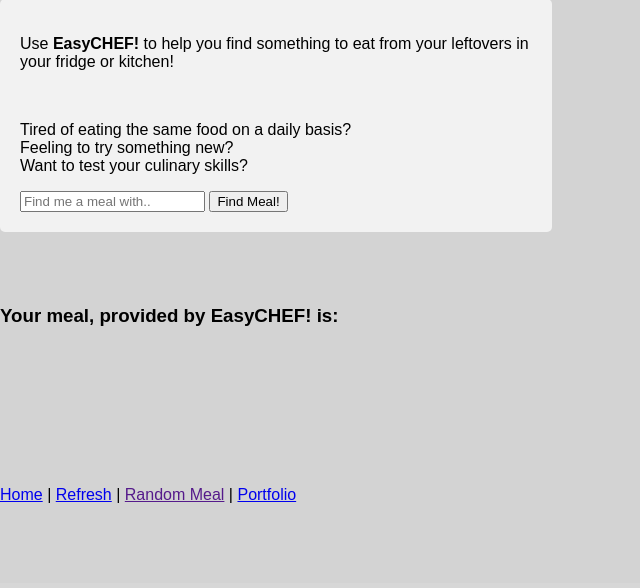
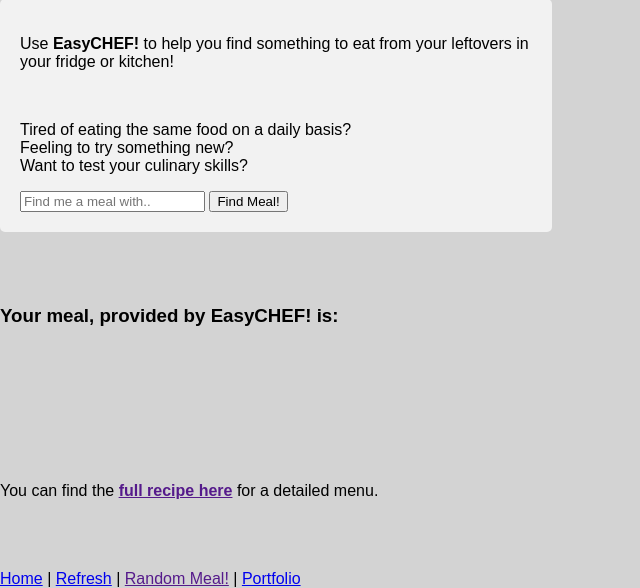
Before and after one commit to SinclairPythonAkoto/easychef-01, a Flask app: page /search in a window 1280 px wide. Shown: the part 217-805 px from the top of the page, without its empty margins (0-640 px from the left). Before the commit the page ends 720 px from the top, so only its background shows below. Run offline with Flask 2, Linux system fonts and the light colour scheme.

Commit message:
file revert

```diff
--- a/templates/layout.html
+++ b/templates/layout.html
@@ -66,7 +66,7 @@
 	{% endblock %}
 </body>
 <footer>
-  <a href="{{ url_for('home') }}">Home</a>  |   <a href="{{ url_for('search') }}">Refresh</a>   |   <a href="">Random Meal</a>    |   <a href="https://sinclairakotoportfolio.herokuapp.com/">Portfolio</a>
+  <a href="{{ url_for('home') }}">Home</a>  |   <a href="{{ url_for('search') }}">Refresh</a>   |   <a href="">Random Meal!</a>    |   <a href="https://sinclairakotoportfolio.herokuapp.com/">Portfolio</a>
 </footer>
 
 </html>
--- a/templates/search.html
+++ b/templates/search.html
@@ -23,10 +23,10 @@
 		<ul>
 			<li>{{ s['step'] }}</li>
 		</ul>
-
+		{% endfor %}
 		<p>{{ duration }}</p><br>
 		<p>You can find the <strong><a href="{{ url_source }}">full recipe here</a></strong> for a detailed menu.</p>
-		{% endfor %}
+
 	</div>
 
 	</div>
```
